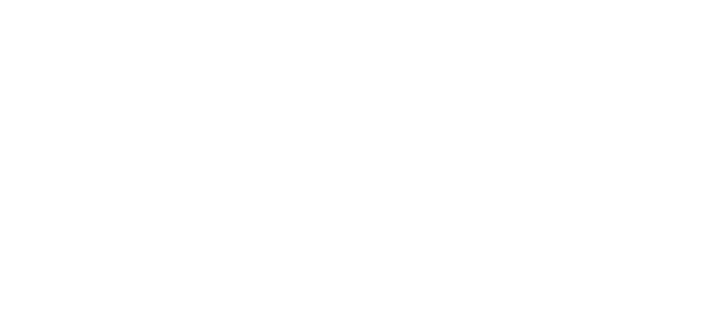
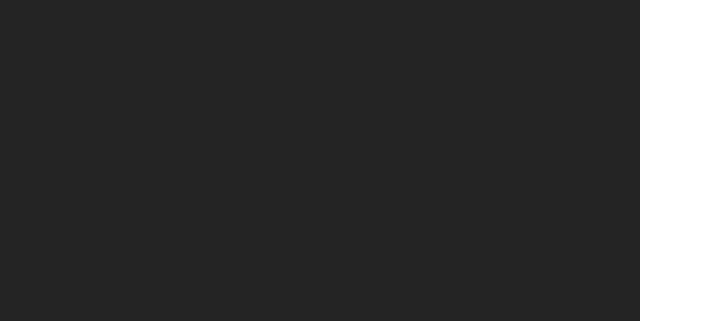
Before and after one commit to mariliadesousa/login-page, a plain HTML site: page index.html in a window 1280 px wide. Shown: the top 321 px of the page, without its empty margins (0-703 px from the left). Drawn offline with Linux system fonts and the light colour scheme.

Commit message:
Update .conteiner in style.css

```diff
--- a/style.css
+++ b/style.css
@@ -11,3 +11,16 @@ body {
 
     font-family: 'Poppins';
 }
+
+.conteiner {
+    background: #242424;
+    color: #fff;
+    min-width: 50%;
+    min-height: 100vh;
+
+    display: flex;
+    justify-content: center;
+    align-items: center;
+    position: relative;
+    overflow: hidden;
+}
```
